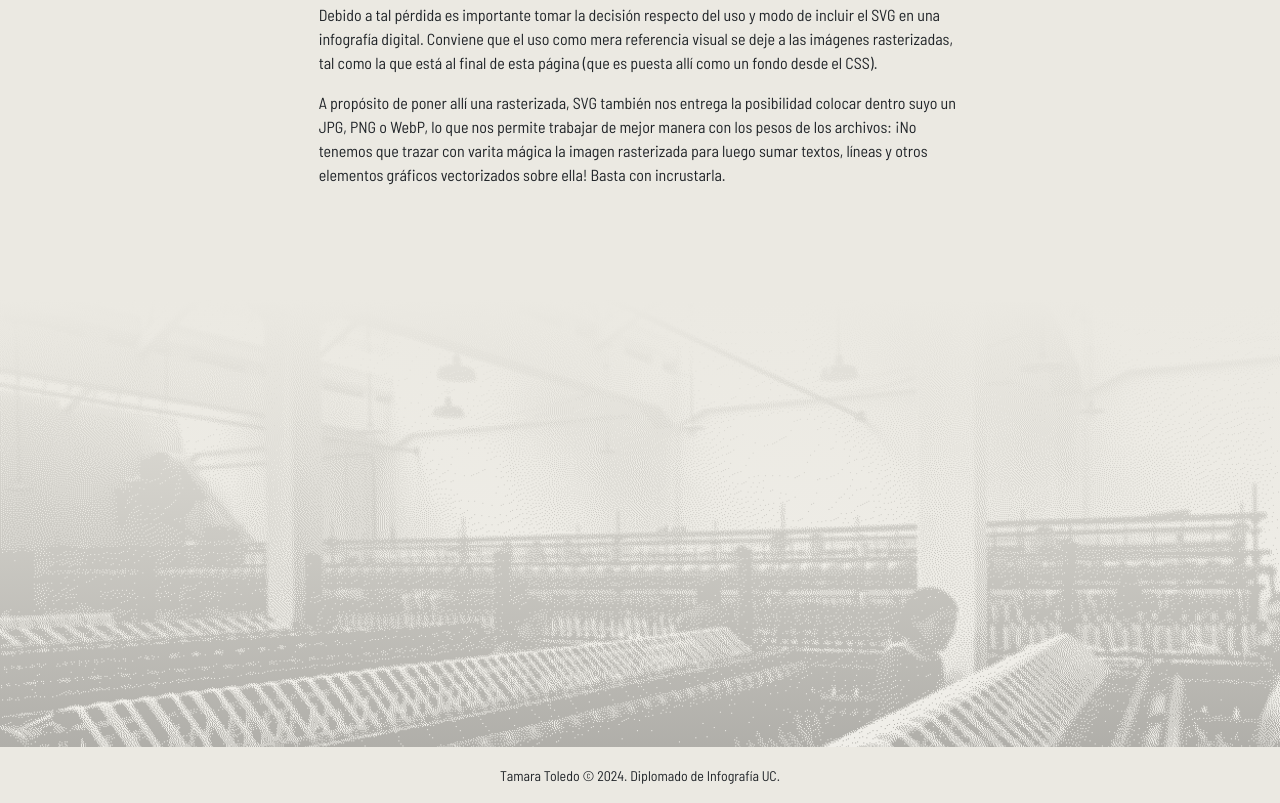
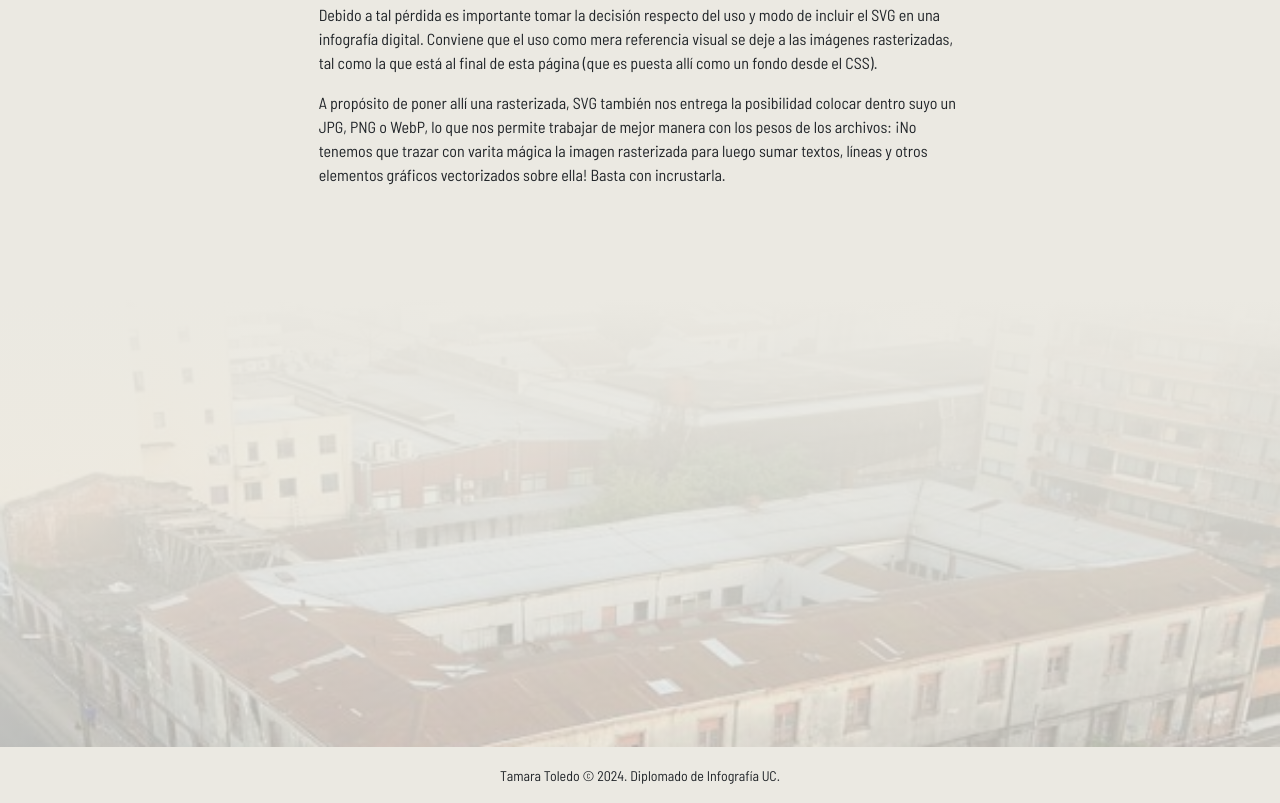
Before and after one commit to TamaraCarol/Clase_2, a plain HTML site: page index.html in a window 1280 px wide. Shown: the part 3660-4463 px from the top of the page. Drawn offline with nearby package versions, Linux system fonts and the light colour scheme.

Commit message:
Update index.html

```diff
--- a/index.html
+++ b/index.html
@@ -65,7 +65,7 @@
                 display: block;
                 width: 100vw;
                 height: 35vw;
-                background: linear-gradient(rgba(235, 233, 226, 1), rgba(235, 233, 226, 0.75)), url("img/fondo.png");
+                background: linear-gradient(rgba(235, 233, 226, 1), rgba(235, 233, 226, 0.75)), url("img/hotel-continental-2.jpg");
                 background-size: cover;
                 background-position: center middle;
                 background-repeat: no-repeat;
```
